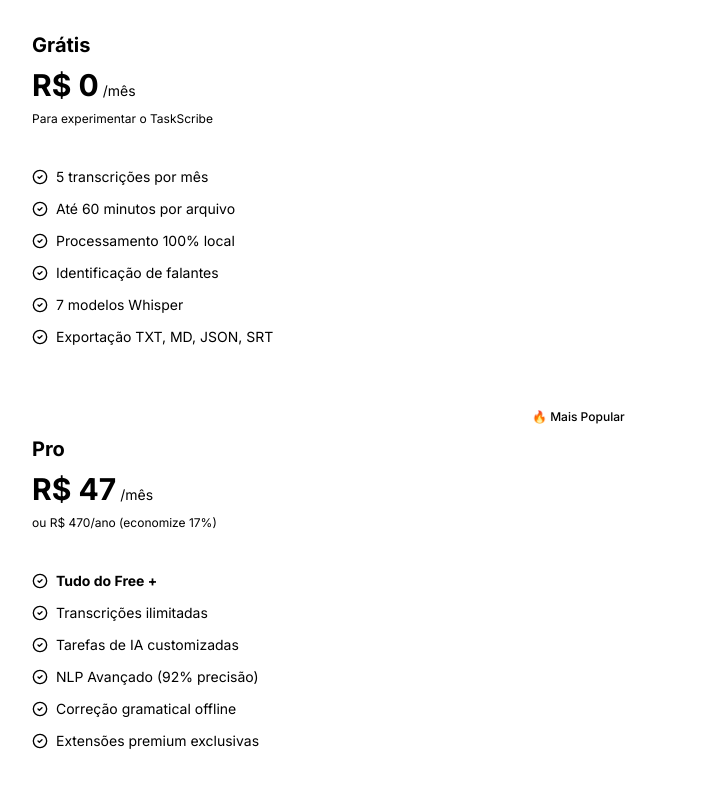
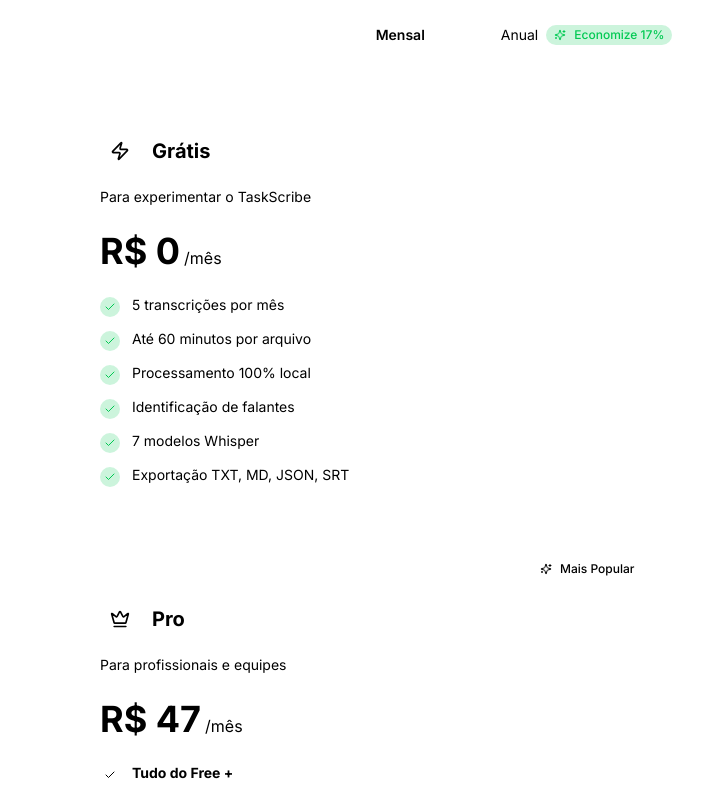
Before and after one commit to WallysonGalvao/taskscribe-lading-page, a Next.js app: page / in a window 1280 px wide. Shown: the part 5160-5959 px from the top of the page, without its empty margins (116-819 px from the left). Built offline with nearby package versions, Linux system fonts and the light colour scheme; no server answers.

Commit message:
feat: implement dynamic pricing with a monthly/annual billing toggle and updated pricing section UI

```diff
--- a/app/components/sections/pricing-section.tsx
+++ b/app/components/sections/pricing-section.tsx
@@ -1,60 +1,207 @@
 "use client";
 
+import { useState } from "react";
+
+import { Check, Crown, Sparkles, Zap } from "lucide-react";
 import { useTranslation } from "react-i18next";
 
-import type { PricingFeature } from "../cards";
-import { PricingCard } from "../cards";
 import { SectionHeader } from "../common";
 
+import { Badge } from "@/components/ui/badge";
+import { Switch } from "@/components/ui/switch";
+import { cn } from "@/lib/utils";
+
 export function PricingSection() {
-  const { t } = useTranslation();
+  const { t, i18n } = useTranslation();
+  const [billingInterval, setBillingInterval] = useState<"month" | "year">("month");
 
-  const freeFeatures: PricingFeature[] = [
-    { text: t("pricing.free.features.transcriptions") },
-    { text: t("pricing.free.features.duration") },
-    { text: t("pricing.free.features.local") },
-    { text: t("pricing.free.features.speakers") },
-    { text: t("pricing.free.features.models") },
-    { text: t("pricing.free.features.export") },
+  // Determine currency based on language
+  const isPtBr = i18n.language === "pt" || i18n.language === "pt-BR";
+  const currencySymbol = isPtBr ? "R$" : "$";
+  const proMonthlyPrice = isPtBr ? "47" : "19";
+  const proYearlyPrice = isPtBr ? "470" : "190";
+
+  const freeFeatures = [
+    "transcriptions",
+    "duration",
+    "local",
+    "speakers",
+    "models",
+    "export",
   ];
 
-  const proFeatures: PricingFeature[] = [
-    { text: t("pricing.pro.features.everything"), isBold: true },
-    { text: t("pricing.pro.features.unlimited") },
-    { text: t("pricing.pro.features.customTasks") },
-    { text: t("pricing.pro.features.advancedNlp") },
-    { text: t("pricing.pro.features.grammarCheck") },
-    { text: t("pricing.pro.features.premiumExtensions") },
+  const proFeatures = [
+    "everything",
+    "unlimited",
+    "customTasks",
+    "advancedNlp",
+    "grammarCheck",
+    "premiumExtensions",
   ];
 
   return (
-    <section id="pricing" className="py-16 bg-secondary/30">
-      <div className="max-w-7xl mx-auto px-4 sm:px-6 lg:px-8">
+    <section id="pricing" className="py-16 sm:py-24 relative overflow-hidden">
+      {/* Background gradient */}
+      <div className="absolute inset-0 bg-linear-to-b from-secondary/30 via-background to-secondary/20 pointer-events-none" />
+
+      <div className="relative max-w-7xl mx-auto px-4 sm:px-6 lg:px-8">
         <SectionHeader
           title={t("pricing.title")}
           subtitle={t("pricing.subtitle")}
         />
 
-        <div className="grid grid-cols-1 md:grid-cols-2 gap-6 sm:gap-8 max-w-5xl mx-auto">
-          <PricingCard
-            name={t("pricing.free.name")}
-            price={t("pricing.free.price")}
-            period={t("pricing.free.period")}
-            description={t("pricing.free.description")}
-            features={freeFeatures}
-          />
+        {/* Toggle mensal/anual com Switch */}
+        <div className="flex items-center justify-center gap-4 mb-12 mt-8">
+          <div className="flex items-center gap-4 px-6 py-3 rounded-2xl bg-muted/50 border border-border/30 backdrop-blur-sm">
+            <span
+              className={cn(
+                "transition-colors duration-200 text-sm sm:text-base",
+                billingInterval === "month"
+                  ? "font-semibold text-foreground"
+                  : "text-muted-foreground"
+              )}
+            >
+              {t("pricing.billing.monthly")}
+            </span>
+            <Switch
+              checked={billingInterval === "year"}
+              onCheckedChange={(checked) => setBillingInterval(checked ? "year" : "month")}
+              className="data-[state=checked]:bg-accent"
+            />
+            <span
+              className={cn(
+                "transition-colors duration-200 flex items-center gap-2 text-sm sm:text-base",
+                billingInterval === "year"
+                  ? "font-semibold text-foreground"
+                  : "text-muted-foreground"
+              )}
+            >
+              {t("pricing.billing.annual")}
+              <Badge className="bg-green-500/20 text-green-500 border border-green-500/30 hover:bg-green-500/30 text-xs">
+                <Sparkles className="w-3 h-3 mr-1" />
+                {t("pricing.billing.saveBadge")}
+              </Badge>
+            </span>
+          </div>
+        </div>
 
-          <PricingCard
-            name={t("pricing.pro.name")}
-            price={t("pricing.pro.price")}
-            period={t("pricing.pro.period")}
-            description={t("pricing.pro.description")}
-            yearlyNote={t("pricing.pro.yearlyNote")}
-            features={proFeatures}
-            badge={t("pricing.pro.badge")}
-            isHighlighted
-          />
+        {/* Cards de planos */}
+        <div className="grid md:grid-cols-2 gap-6 sm:gap-8 max-w-4xl mx-auto">
+          {/* Plano Free */}
+          <div
+            className={cn(
+              "group relative bg-card/80 backdrop-blur-sm rounded-2xl border border-border/30 p-6 sm:p-8 flex flex-col",
+              "hover:bg-card hover:border-border/50 hover:shadow-xl",
+              "transition-all duration-300 ease-out"
+            )}
+          >
+            {/* Subtle gradient overlay on hover */}
+            <div className="absolute inset-0 rounded-2xl opacity-0 group-hover:opacity-100 transition-opacity duration-300 pointer-events-none bg-linear-to-br from-muted/20 to-transparent" />
+
+            <div className="relative flex-1 flex flex-col">
+              <div className="flex items-center gap-3 mb-4">
+                <div className="w-10 h-10 sm:w-12 sm:h-12 rounded-xl bg-muted/80 flex items-center justify-center">
+                  <Zap className="w-5 h-5 sm:w-6 sm:h-6 text-muted-foreground" />
+                </div>
+                <h3 className="text-xl sm:text-2xl font-bold">{t("pricing.free.name")}</h3>
+              </div>
+
+              <p className="text-muted-foreground text-sm mb-6">
+                {t("pricing.free.description")}
+              </p>
+
+              <div className="mb-6">
+                <span className="text-4xl sm:text-5xl font-bold bg-linear-to-r from-foreground to-foreground/70 bg-clip-text">
+                  {currencySymbol} 0
+                </span>
+                <span className="text-muted-foreground ml-1">
+                  /{t("pricing.billing.month")}
+                </span>
+              </div>
+
+              <ul className="space-y-3 mb-8 flex-1">
+                {freeFeatures.map((feature) => (
+                  <li key={feature} className="flex items-start">
+                    <span className="flex items-center justify-center w-5 h-5 rounded-full bg-green-500/20 mr-3 shrink-0 mt-0.5">
+                      <Check className="h-3 w-3 text-green-500" />
+                    </span>
+                    <span className="text-sm text-muted-foreground">
+                      {t(`pricing.free.features.${feature}`)}
+                    </span>
+                  </li>
+                ))}
+              </ul>
+            </div>
+          </div>
+
+          {/* Plano Pro */}
+          <div
+            className={cn(
+              "group relative bg-card/80 backdrop-blur-sm rounded-2xl p-6 sm:p-8 flex flex-col",
+              "border-2 border-accent/50 shadow-lg shadow-accent/10",
+              "hover:bg-card hover:border-accent/70 hover:shadow-xl hover:shadow-accent/20",
+              "transition-all duration-300 ease-out hover:-translate-y-1"
+            )}
+          >
+            {/* Gradient overlay */}
+            <div className="absolute inset-0 rounded-2xl opacity-30 group-hover:opacity-50 transition-opacity duration-300 pointer-events-none bg-linear-to-br from-accent/10 via-transparent to-accent/5" />
+
+            {/* Badge */}
+            <Badge className="absolute -top-3 left-1/2 -translate-x-1/2 bg-linear-to-r from-accent to-accent/80 text-accent-foreground border-0 shadow-lg px-4 py-1.5">
+              <Sparkles className="w-3 h-3 mr-1" />
+              {t("pricing.pro.badge")}
+            </Badge>
+
+            <div className="relative flex-1 flex flex-col">
+              <div className="flex items-center gap-3 mb-4 mt-2">
+                <div className="w-10 h-10 sm:w-12 sm:h-12 rounded-xl bg-linear-to-br from-accent to-accent/80 flex items-center justify-center shadow-lg">
+                  <Crown className="w-5 h-5 sm:w-6 sm:h-6 text-accent-foreground" />
+                </div>
+                <h3 className="text-xl sm:text-2xl font-bold">{t("pricing.pro.name")}</h3>
+              </div>
+
+              <p className="text-muted-foreground text-sm mb-6">
+                {t("pricing.pro.description")}
+              </p>
+
+              <div className="mb-6">
+                <span className="text-4xl sm:text-5xl font-bold text-accent">
+                  {currencySymbol} {billingInterval === "month" ? proMonthlyPrice : proYearlyPrice}
+                </span>
+                <span className="text-muted-foreground ml-1">
+                  /{billingInterval === "month" ? t("pricing.billing.month") : t("pricing.billing.year")}
+                </span>
+                {billingInterval === "year" && (
+                  <div className="flex items-center gap-1 text-sm text-green-500 mt-2">
+                    <Sparkles className="w-3 h-3" />
+                    {t("pricing.pro.yearlyDiscount")}
+                  </div>
+                )}
+              </div>
+
+              <ul className="space-y-3 mb-8 flex-1">
+                {proFeatures.map((feature, index) => (
+                  <li key={feature} className="flex items-start">
+                    <span className="flex items-center justify-center w-5 h-5 rounded-full bg-accent/20 mr-3 shrink-0 mt-0.5">
+                      <Check className="h-3 w-3 text-accent" />
+                    </span>
+                    <span className={cn(
+                      "text-sm",
+                      index === 0 ? "font-bold text-foreground" : "font-medium text-foreground"
+                    )}>
+                      {t(`pricing.pro.features.${feature}`)}
+                    </span>
+                  </li>
+                ))}
+              </ul>
+            </div>
+          </div>
         </div>
+
+        {/* Footer note */}
+        <p className="text-xs sm:text-sm text-muted-foreground text-center mt-8 max-w-2xl mx-auto">
+          {t("pricing.footer")}
+        </p>
       </div>
     </section>
   );
--- /dev/null
+++ b/components/ui/switch.tsx
@@ -0,0 +1,31 @@
+"use client"
+
+import * as React from "react"
+import * as SwitchPrimitives from "@radix-ui/react-switch"
+
+import { cn } from "@/lib/utils"
+
+function Switch({
+  className,
+  ...props
+}: React.ComponentProps<typeof SwitchPrimitives.Root>) {
+  return (
+    <SwitchPrimitives.Root
+      data-slot="switch"
+      className={cn(
+        "peer data-[state=checked]:bg-accent data-[state=unchecked]:bg-muted inline-flex h-6 w-11 shrink-0 items-center rounded-full border-2 border-transparent shadow-xs transition-colors outline-none focus-visible:ring-2 focus-visible:ring-ring/50 disabled:cursor-not-allowed disabled:opacity-50",
+        className
+      )}
+      {...props}
+    >
+      <SwitchPrimitives.Thumb
+        data-slot="switch-thumb"
+        className={cn(
+          "bg-background pointer-events-none block size-5 rounded-full ring-0 shadow-lg transition-transform data-[state=checked]:translate-x-5 data-[state=unchecked]:translate-x-0"
+        )}
+      />
+    </SwitchPrimitives.Root>
+  )
+}
+
+export { Switch }
--- a/i18n/locales/en.json
+++ b/i18n/locales/en.json
@@ -148,6 +148,13 @@
   "pricing": {
     "title": "Simple and transparent pricing",
     "subtitle": "Start free, upgrade when you need. No surprises.",
+    "billing": {
+      "monthly": "Monthly",
+      "annual": "Annual",
+      "month": "month",
+      "year": "year",
+      "saveBadge": "Save 17%"
+    },
     "free": {
       "name": "Free",
       "price": "$0",
@@ -161,14 +168,17 @@
         "models": "7 Whisper models",
         "export": "Export TXT, MD, JSON, SRT",
         "support": "Community support"
-      }
+      },
+      "cta": "Start Free"
     },
     "pro": {
       "name": "Pro",
-      "badge": "🔥 Most Popular",
+      "badge": "Most Popular",
       "price": "$19",
       "period": "/month",
+      "description": "For professionals and teams",
       "yearlyNote": "or $190/year (save 17%)",
+      "yearlyDiscount": "$15.83/month (save $38)",
       "features": {
         "everything": "Everything in Free +",
         "unlimited": "Unlimited transcriptions",
@@ -178,7 +188,8 @@
         "premiumExtensions": "Exclusive premium extensions"
       },
       "cta": "Subscribe to Pro"
-    }
+    },
+    "footer": "Cancel anytime. No commitment. Secure payment via Stripe."
   },
   "howItWorks": {
     "title": "Simple to use, powerful in results",
--- a/i18n/locales/pt.json
+++ b/i18n/locales/pt.json
@@ -148,6 +148,13 @@
   "pricing": {
     "title": "Preços simples e transparentes",
     "subtitle": "Comece grátis, atualize quando precisar. Sem surpresas.",
+    "billing": {
+      "monthly": "Mensal",
+      "annual": "Anual",
+      "month": "mês",
+      "year": "ano",
+      "saveBadge": "Economize 17%"
+    },
     "free": {
       "name": "Grátis",
       "price": "R$ 0",
@@ -161,14 +168,17 @@
         "models": "7 modelos Whisper",
         "export": "Exportação TXT, MD, JSON, SRT",
         "support": "Suporte comunidade"
-      }
+      },
+      "cta": "Começar Grátis"
     },
     "pro": {
       "name": "Pro",
-      "badge": "🔥 Mais Popular",
+      "badge": "Mais Popular",
       "price": "R$ 47",
       "period": "/mês",
+      "description": "Para profissionais e equipes",
       "yearlyNote": "ou R$ 470/ano (economize 17%)",
+      "yearlyDiscount": "R$ 39/mês (economize R$ 94)",
       "features": {
         "everything": "Tudo do Free +",
         "unlimited": "Transcrições ilimitadas",
@@ -178,7 +188,8 @@
         "premiumExtensions": "Extensões premium exclusivas"
       },
       "cta": "Assinar Plano Pro"
-    }
+    },
+    "footer": "Cancele a qualquer momento. Sem compromisso. Pagamento seguro via Stripe."
   },
   "howItWorks": {
     "title": "Simples de usar, poderoso nos resultados",
--- a/package.json
+++ b/package.json
@@ -32,7 +32,7 @@
     "@radix-ui/react-separator": "1.1.1",
     "@radix-ui/react-slider": "1.2.2",
     "@radix-ui/react-slot": "^1.2.4",
-    "@radix-ui/react-switch": "1.1.2",
+    "@radix-ui/react-switch": "^1.1.2",
     "@radix-ui/react-tabs": "1.1.2",
     "@radix-ui/react-toast": "1.2.4",
     "@radix-ui/react-toggle": "1.1.1",
```
Also changed, not shown: 2 other files (tests, documents, lock files or other folders).
